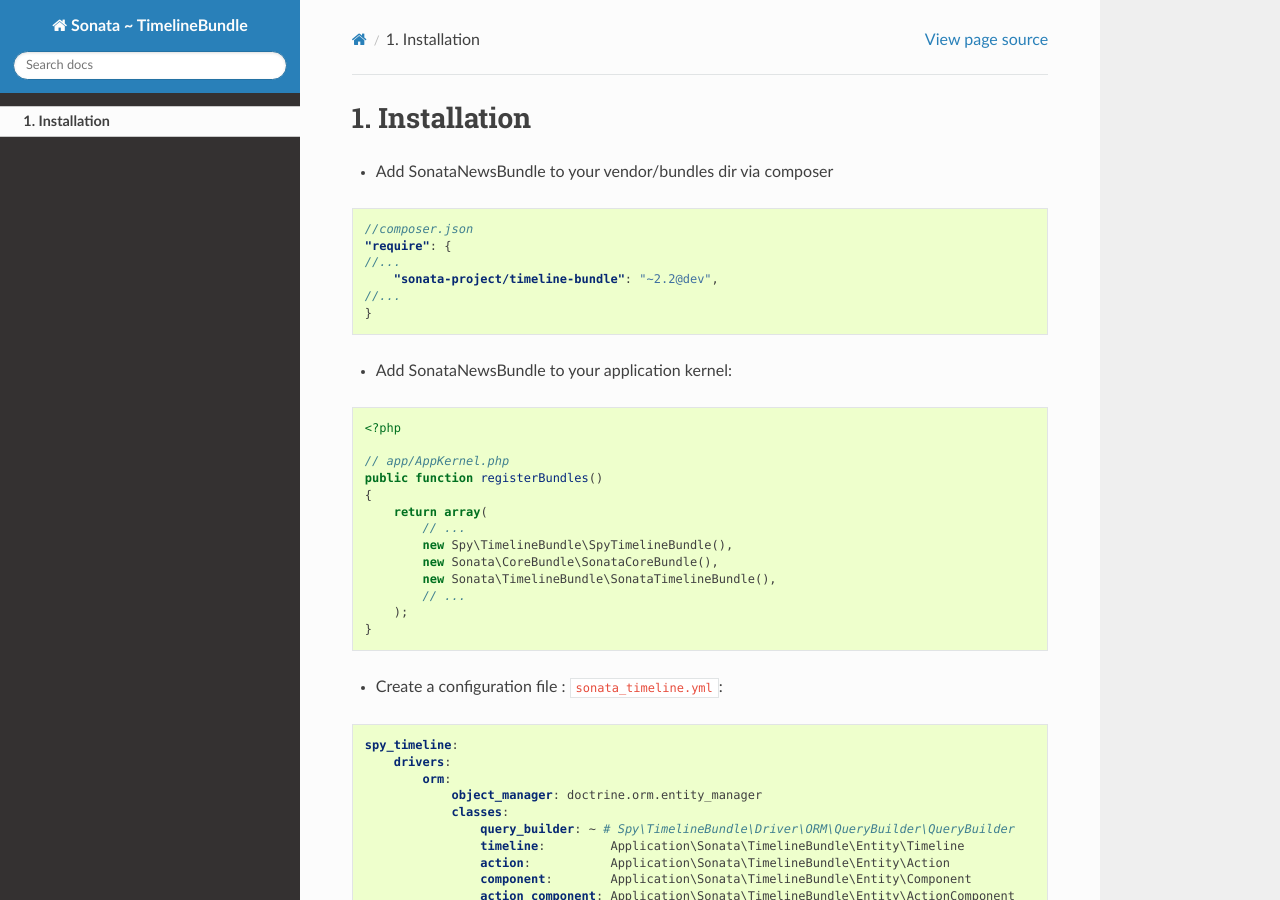
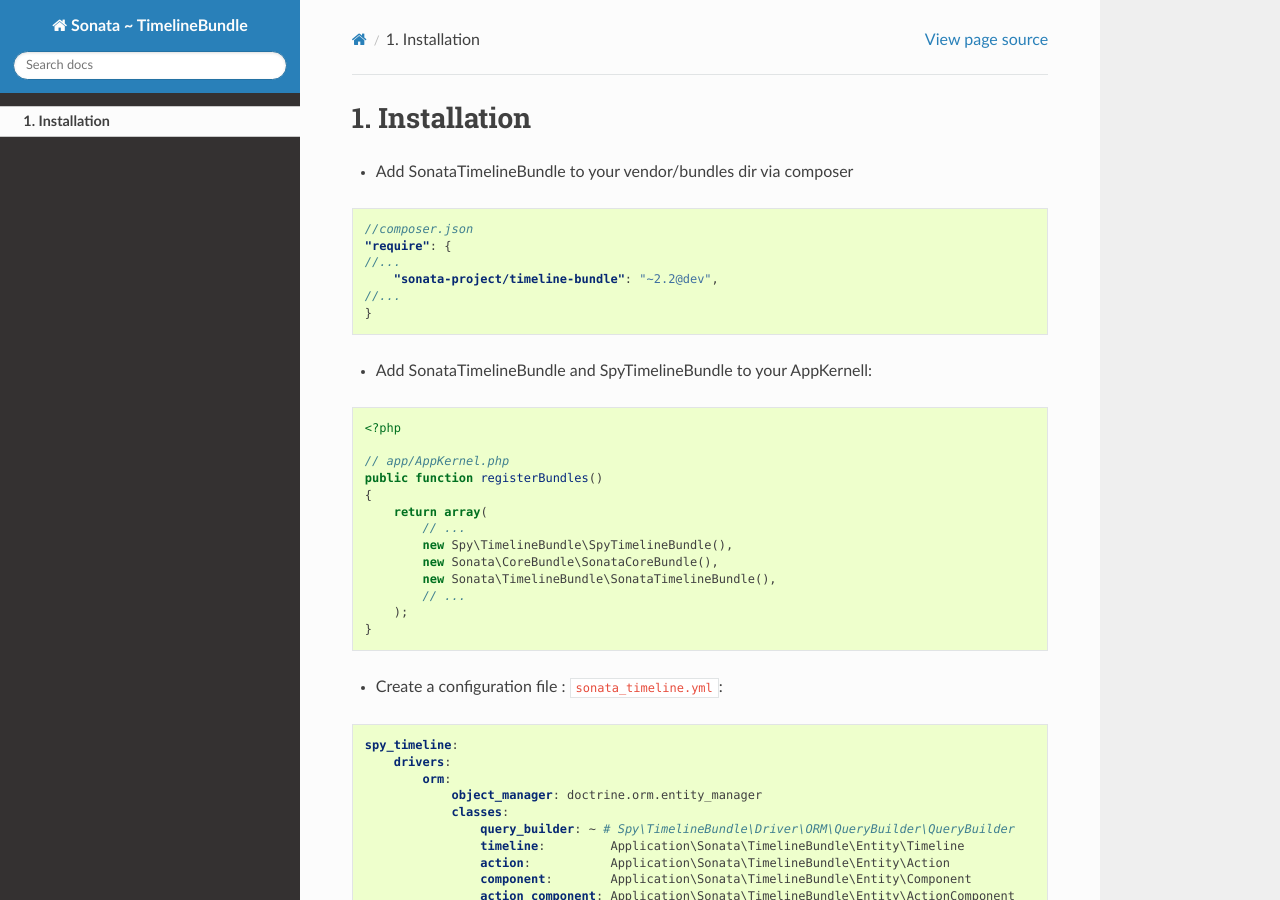
Before and after one commit to sonata-project/SonataTimelineBundle, a Sphinx documentation site: the page built from Resources/doc/reference/installation.rst, in a window 1280 px wide and 900 px high. Built offline with Sphinx 7.4.7 and the Read the Docs theme 2.0.0, drawn with Linux system fonts in a browser that asks for light colours.

Commit message:
fixed copy paste error

```diff
--- a/Resources/doc/reference/installation.rst
+++ b/Resources/doc/reference/installation.rst
@@ -1,7 +1,7 @@
 Installation
 ============
 
-* Add SonataNewsBundle to your vendor/bundles dir via composer
+* Add SonataTimelineBundle to your vendor/bundles dir via composer
 
 .. code-block:: json
 
@@ -13,7 +13,7 @@
     }
 
 
-* Add SonataNewsBundle to your application kernel:
+* Add SonataTimelineBundle and SpyTimelineBundle to your AppKernell:
 
 .. code-block:: php
 
```
